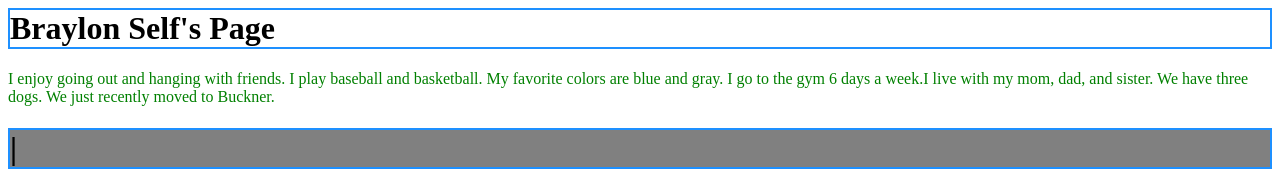
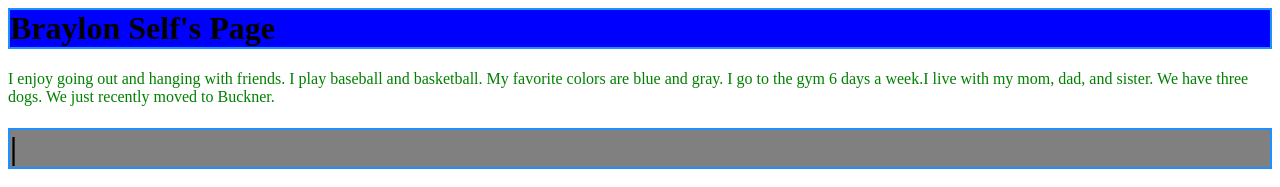
Before and after one commit to braylonself/braylonself.github.io, a plain HTML site: page index.html in a window 1280 px wide. Shown: the top 187 px of the page. Drawn offline with Linux system fonts and the light colour scheme.

Commit message:
Update styles.css

```diff
--- a/styles.css
+++ b/styles.css
@@ -1,7 +1,7 @@
 h1 {
   color:black;
   border:2px solid DodgerBlue;
-  "background-color:Blue;
+  background-color:Blue;
 }
 
 p {
```
